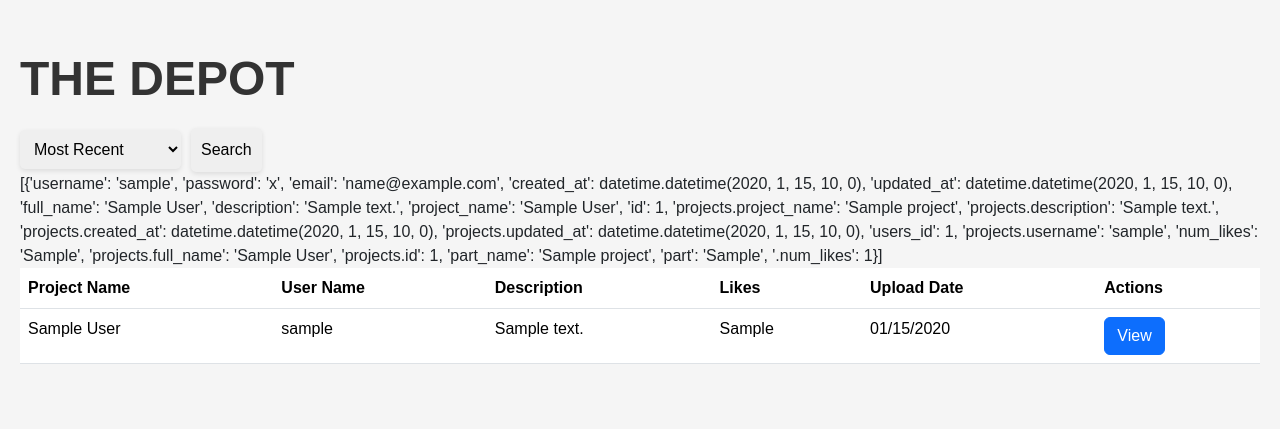
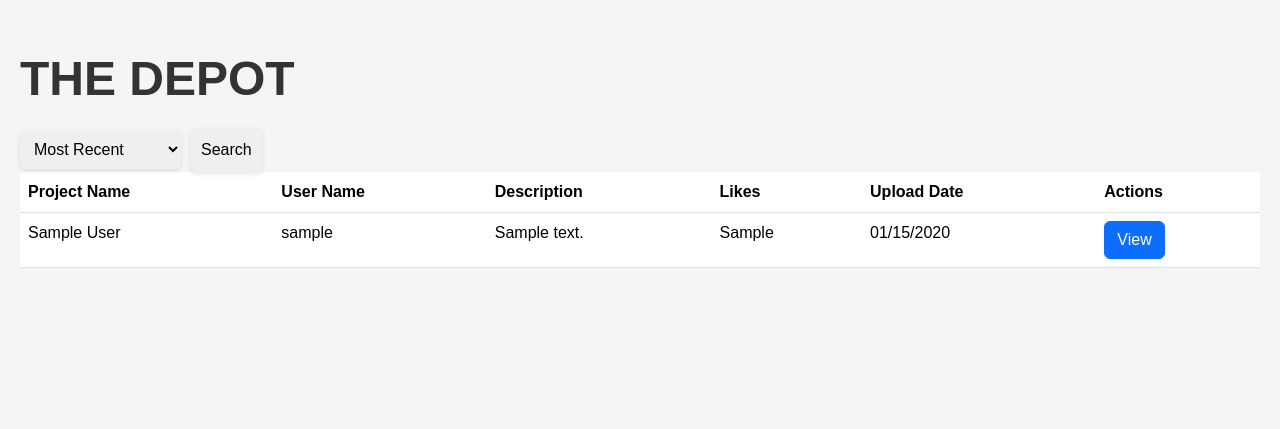
Before and after one commit to BollingerRyan/3d-print-share-site, a Flask app: page /depot_by_likes in a window 1280 px wide. Shown: the part 50-479 px from the top of the page. Run offline with Flask 2, Linux system fonts and the light colour scheme; the visitor is signed in with stand-in values (Sample User, id 1); tables that the repository leaves empty or names only in its code hold one stand-in row (values such as "Sample post").

```diff
--- a/flask_app/templates/depot_page.html
+++ b/flask_app/templates/depot_page.html
@@ -26,7 +26,6 @@
                 <input type="submit" name="submit" value="Search">
             </form>
         </div>
-        {{projects}}
         <div id="depotContent">
             <table class="table">
                 <thead>
```
